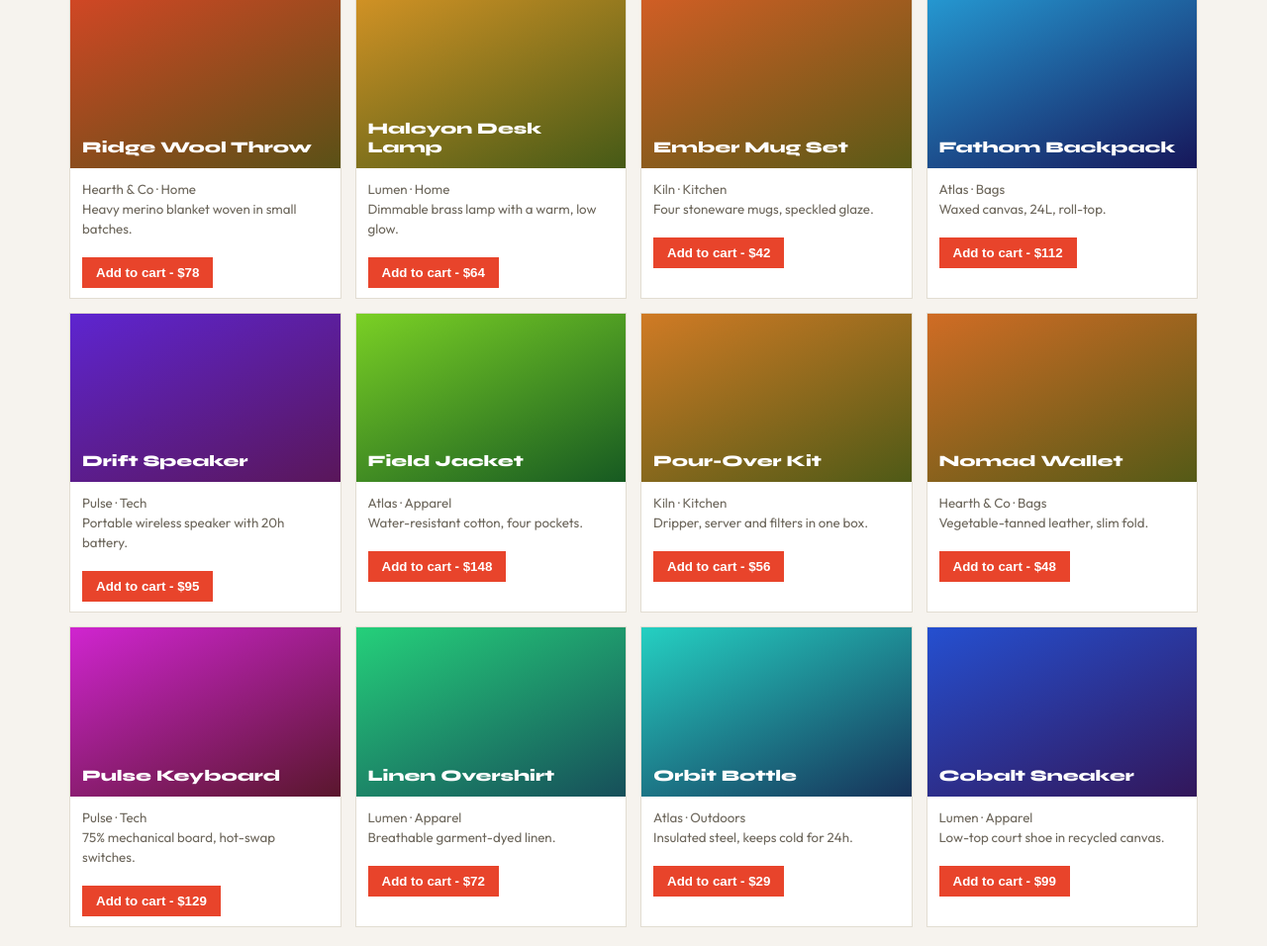
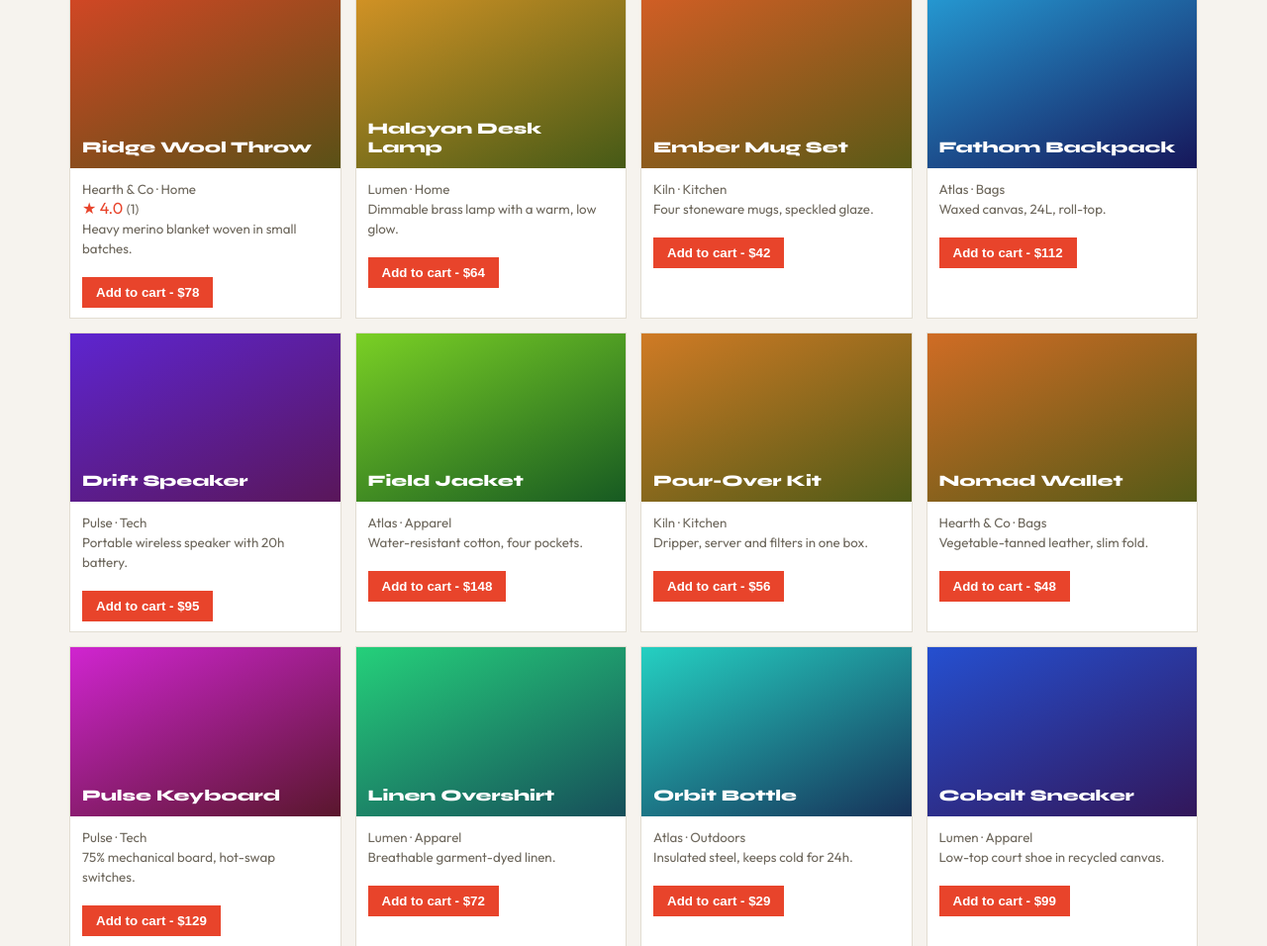
Before and after one commit to PainQisGod/bayonette, a Flask app: page / in a window 1280 px wide. Shown: the part 191-1147 px from the top of the page at 99% size. Run offline with Flask 3, Linux system fonts and the light colour scheme; data comes from the database, SQL or seed files in the repository; tables that the repository leaves empty hold one stand-in row (values such as "Sample post").

Commit message:
Add rating option and display average rating in shop

```diff
--- a/templates/shop.html
+++ b/templates/shop.html
@@ -14,6 +14,7 @@
       <option value="low" {% if sort == "low" %}selected{% endif %}>Price: low to high</option>
       <option value="high" {% if sort == "high" %}selected{% endif %}>Price: high to low</option>
       <option value="name" {% if sort == "name" %}selected{% endif %}>Name A-Z</option>
+      <option value="rating" {% if sort == "rating" %}selected{% endif %}>Top rated</option>
     </select>
     <button class="btn">Filter</button>
   </form>
@@ -26,6 +27,7 @@
       </a>
       <div class="info">
         <small>{{ p.brand }} · {{ p.category }}</small><br>
+        {% if p.review_count %}<span class="stars">★ {{ "%.1f"|format(p.avg_rating) }}</span> <small>({{ p.review_count }})</small><br>{% endif %}
         <small>{{ p.description }}</small><br><br>
         <form method="post" action="/add/{{ p.id }}">
           {% if p.stock > 0 %}
```
